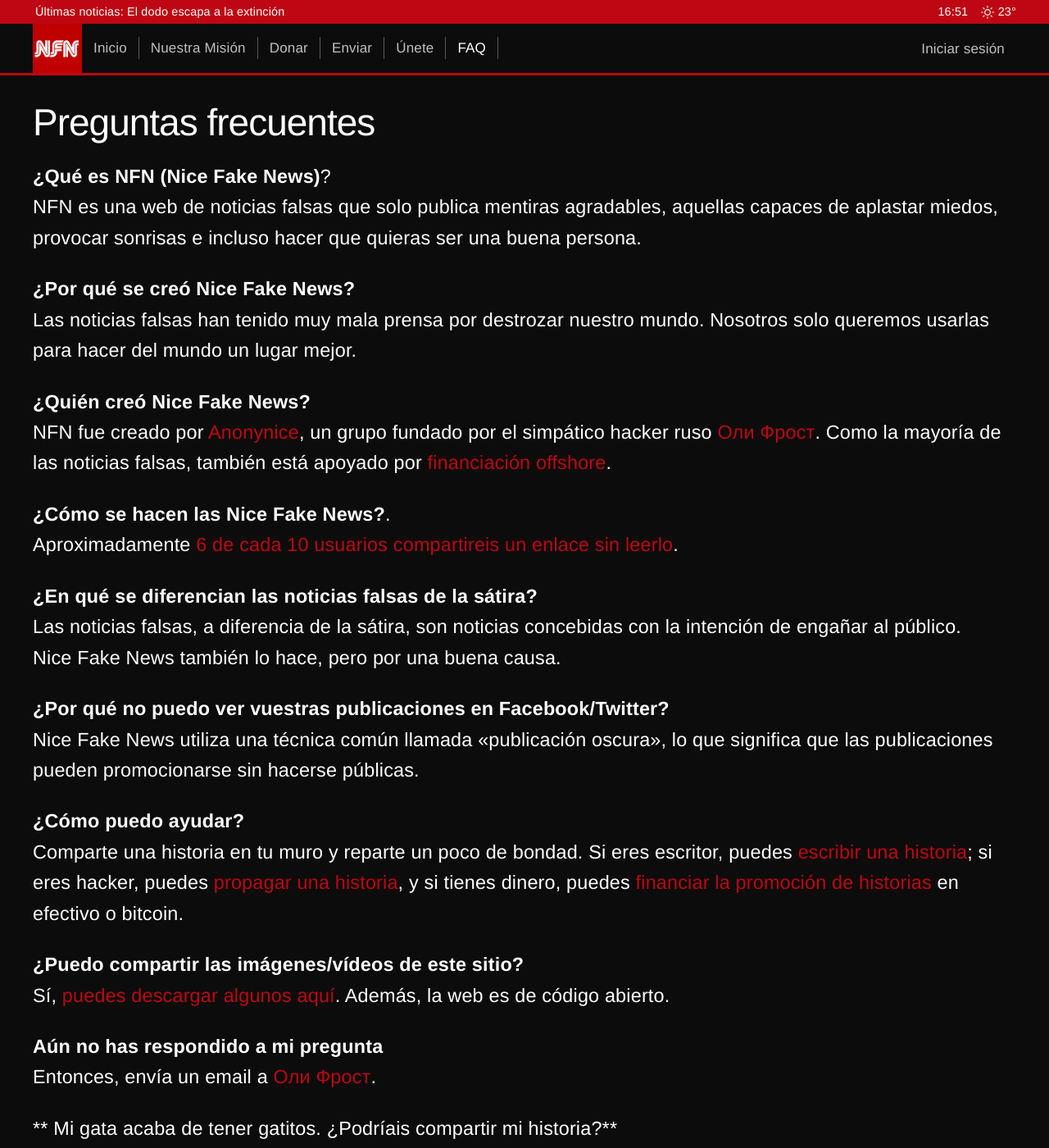
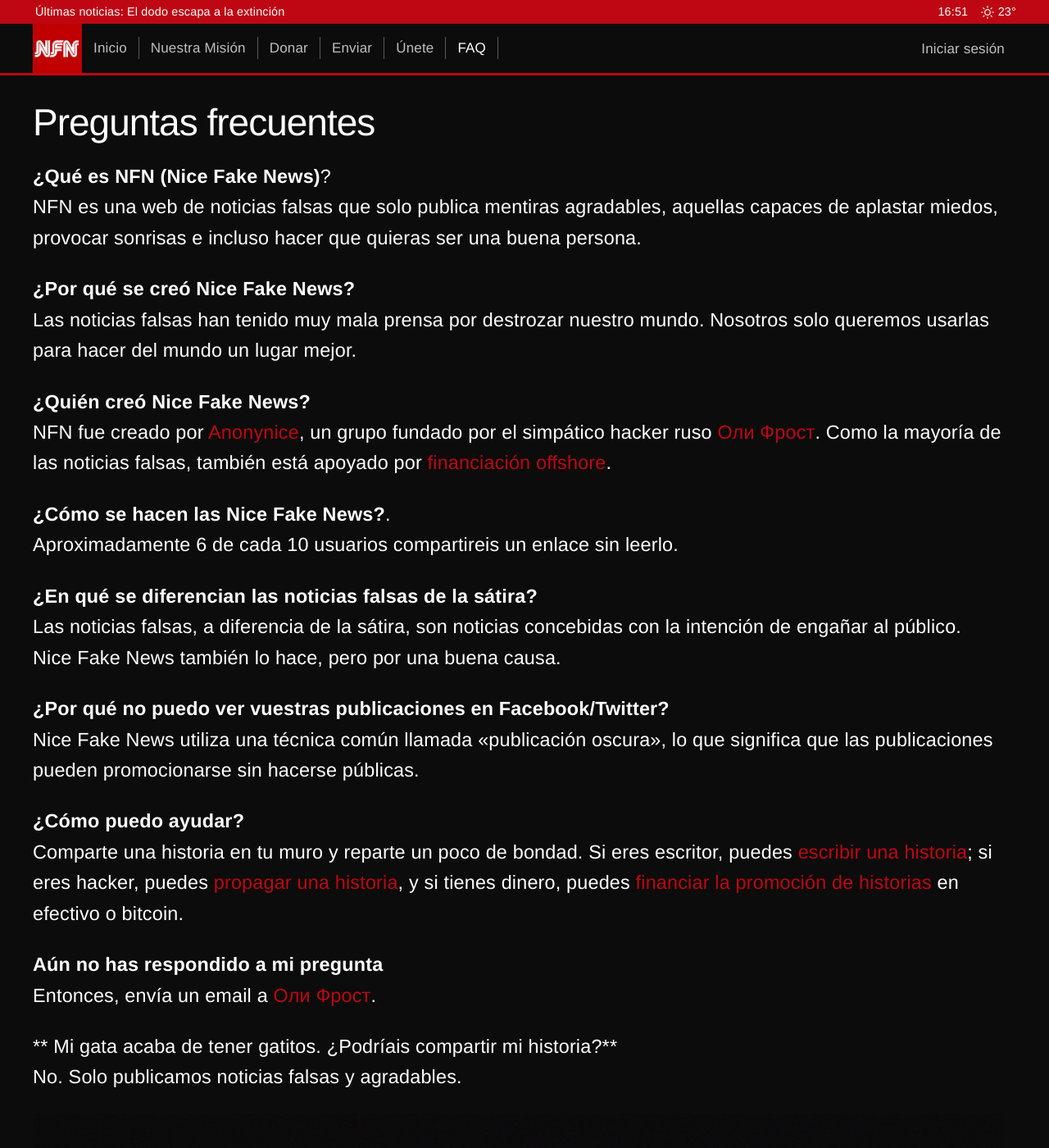
Before and after one commit to olifrost/nfn-es, a Jekyll site: the page built from faq.md, in a window 1280 px wide and 1400 px high. Shown: the whole window at 82% size. Built offline with Jekyll 4.4.1, drawn with Linux system fonts in a browser that asks for light colours; some web fonts are replaced.

Commit message:
Less links

```diff
--- a/_includes/share-this.html
+++ b/_includes/share-this.html
@@ -1,8 +1,8 @@
 <div>
 	<span id="share-container">
 	<span class="shares" id="shares"><span id="thesharecount" class="sharecount"></span> <span class="shares-word">acciones</span></span>
-	<a class="share-button twitter" href="https://twitter.com/intent/tweet?text={{ page.title | escape | replace:' ','%20' }}&amp;url={{ page.url | replace:'index.html','' | prepend: site.url }}&amp;via={{ twitter.username }}" target="_blank"><span class="icon icon--twitter">{% include icon-twitter.svg %}</span></a>
-	<a class="share-button facebook" href="https://www.facebook.com/sharer/sharer.php?u={{ page.url | replace:'index.html','' | prepend: site.url }}" target="_blank"><span class="icon icon--twitter">{% include icon-facebook.svg %}</span></a>
+	<a class="share-button twitter" href="" target="_blank"><span class="icon icon--twitter">{% include icon-twitter.svg %}</span></a>
+	<a class="share-button facebook" href="" target="_blank"><span class="icon icon--twitter">{% include icon-facebook.svg %}</span></a>
 </span>
 </div>
 
--- a/_layouts/post.html
+++ b/_layouts/post.html
@@ -46,7 +46,7 @@
           <div class="post-content">
               {{ page.content }}
               <span class="normal">—
-                 <em><a href="/whoarewe">Oliver Frost de NFN contribuyó a este informe</a></span><p></p></em>
+                 <em><a href="/nfn-es/whoarewe">Oliver Frost de NFN contribuyó a este informe</a></span><p></p></em>
                  <!--<em>Help spread niceness by sharing this story.</em>-->
                 </div>
 
--- a/faq.md
+++ b/faq.md
@@ -32,10 +32,10 @@
 Las noticias falsas han tenido muy mala prensa por destrozar nuestro mundo. Nosotros solo queremos usarlas para hacer del mundo un lugar mejor.
 
 **¿Quién creó Nice Fake News?**
-NFN fue creado por [Anonynice](/nfn/joinus), un grupo fundado por el simpático hacker ruso <a href="http://olifro.st" class="russian">Оли Фрост</a>. Como la mayoría de las noticias falsas, también está apoyado por [financiación offshore](/nfn/donate).
+NFN fue creado por [Anonynice](/nfn-es/joinus), un grupo fundado por el simpático hacker ruso <a href="http://olifro.st" class="russian">Оли Фрост</a>. Como la mayoría de las noticias falsas, también está apoyado por [financiación offshore](/nfn-es/donate).
 
 **¿Cómo se hacen las Nice Fake News?**.
-Aproximadamente [6 de cada 10 usuarios compartireis un enlace sin leerlo](https://www.forbes.com/sites/jaysondemers/2016/08/08/59-percent-of-you-will-share-this-article-without-even-reading-it/#7782c6032a64).
+Aproximadamente 6 de cada 10 usuarios compartireis un enlace sin leerlo.
 
 **¿En qué se diferencian las noticias falsas de la sátira?**
 Las noticias falsas, a diferencia de la sátira, son noticias concebidas con la intención de engañar al público. Nice Fake News también lo hace, pero por una buena causa.
@@ -44,10 +44,7 @@
 Nice Fake News utiliza una técnica común llamada «publicación oscura», lo que significa que las publicaciones pueden promocionarse sin hacerse públicas.
 
 **¿Cómo puedo ayudar?**
-Comparte una historia en tu muro y reparte un poco de bondad. Si eres escritor, puedes [escribir una historia](/nfn/submit); si eres hacker, puedes [propagar una historia](/nfn/joinus), y si tienes dinero, puedes [financiar la promoción de historias](/nfn/donate) en efectivo o bitcoin.
-
-**¿Puedo compartir las imágenes/vídeos de este sitio?**
-Sí, [puedes descargar algunos aquí](/nfn/images.zip). Además, la web es de código abierto.
+Comparte una historia en tu muro y reparte un poco de bondad. Si eres escritor, puedes [escribir una historia](/nfn-es/submit); si eres hacker, puedes [propagar una historia](/nfn-es/joinus), y si tienes dinero, puedes [financiar la promoción de historias](/nfn-es/donate) en efectivo o bitcoin.
 
 **Aún no has respondido a mi pregunta**
 Entonces, envía un email a <a class="russian" href="mailto:mail@olifro.st" >Оли Фрост</a>.
```
Also changed, not shown: 3 other files.
